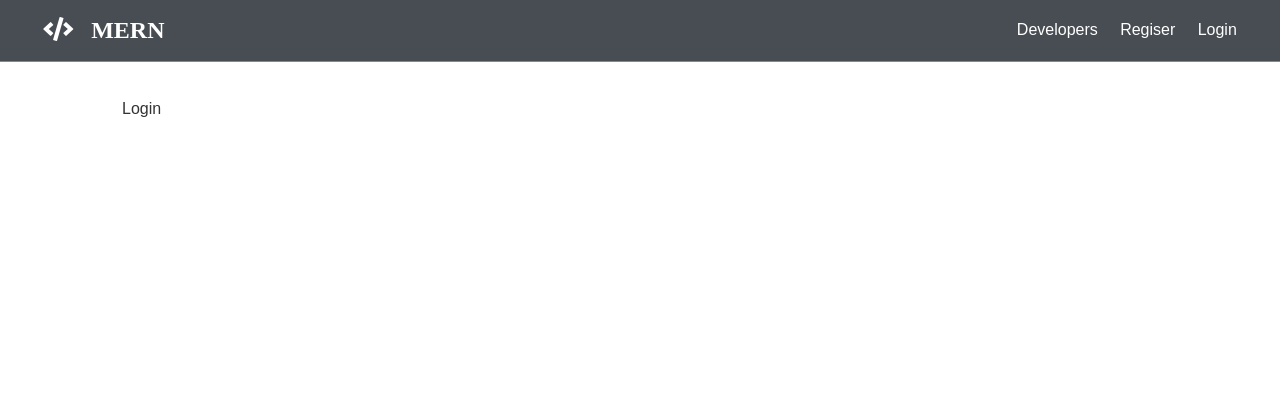
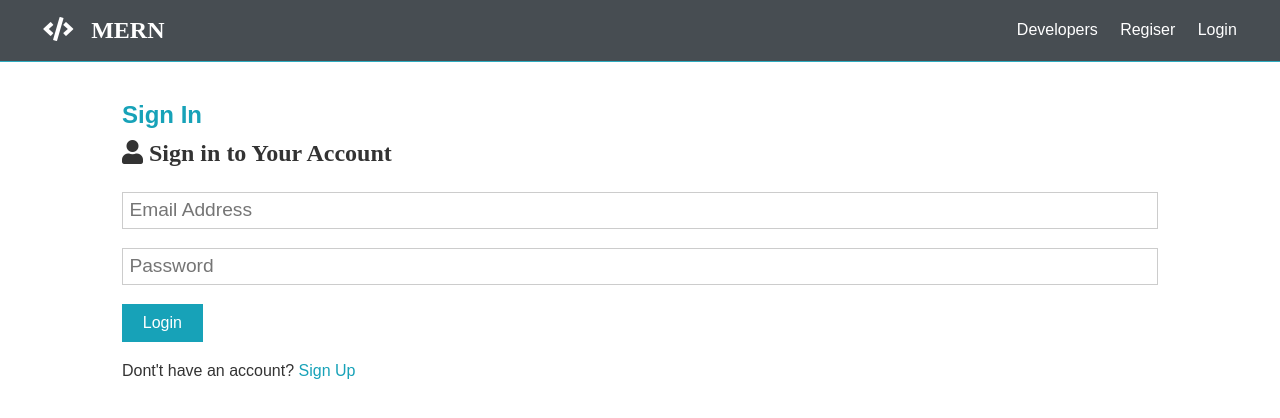
Before and after one commit to FrankyDesigner123/mern-social-network-app, a React (Create React App) app in the folder client/: page /login in a window 1280 px wide. Shown: the top 418 px of the page. Built offline with nearby package versions, Linux system fonts and the light colour scheme.

Commit message:
Form HTML

```diff
--- a/client/package.json
+++ b/client/package.json
@@ -34,5 +34,6 @@
       "last 1 firefox version",
       "last 1 safari version"
     ]
-  }
+  },
+  "proxy": "http://localhost:5000"
 }
--- a/client/src/components/auth/Login.js
+++ b/client/src/components/auth/Login.js
@@ -1,7 +1,63 @@
-import React from 'react';
+import React, { Fragment, useState } from 'react';
+import { Link } from 'react-router-dom';
 
 const Login = () => {
-	return <div>Login</div>;
+	const [formData, setFormData] = useState({
+		name: '',
+		email: '',
+		password: '',
+		password2: '',
+	});
+
+	const { email, password } = formData;
+
+	const onChange = (e) =>
+		setFormData({
+			...formData,
+			[e.target.name]: e.target.value,
+		});
+
+	const onSubmit = async (e) => {
+		e.preventDefault();
+
+		console.log('User logged in.');
+	};
+
+	return (
+		<Fragment>
+			<h1 className="lage text-primary">Sign In</h1>
+			<p className="lead">
+				<i className="fas fa-user"> Sign in to Your Account</i>
+			</p>
+			<form onSubmit={(e) => onSubmit(e)} className="form">
+				<div className="form-group">
+					<input
+						type="email"
+						placeholder="Email Address"
+						name="email"
+						value={email}
+						onChange={(e) => onChange(e)}
+						required
+					/>
+				</div>
+				<div className="form-group">
+					<input
+						type="password"
+						placeholder="Password"
+						name="password"
+						value={password}
+						onChange={(e) => onChange(e)}
+						minLength="6"
+					/>
+				</div>
+
+				<input type="submit" className="btn btn-primary" value="Login" />
+			</form>
+			<p className="my-1">
+				Dont't have an account? <Link to="/register">Sign Up</Link>
+			</p>
+		</Fragment>
+	);
 };
 
 export default Login;
--- a/client/src/components/auth/Register.js
+++ b/client/src/components/auth/Register.js
@@ -17,13 +17,13 @@
 			[e.target.name]: e.target.value,
 		});
 
-	const onSubmit = (e) => {
+	const onSubmit = async (e) => {
 		e.preventDefault();
 
 		if (password !== password2) {
 			console.log('Passwords do not match');
 		} else {
-			console.log(formData);
+			console.log('User Registered.');
 		}
 	};
 
--- a/package.json
+++ b/package.json
@@ -32,6 +32,6 @@
   "devDependencies": {
     "concurrently": "^6.0.0",
     "nodemon": "^2.0.7"
-  },
-  "proxy": "http://localhost:5000"
+  }
+
 }
```
